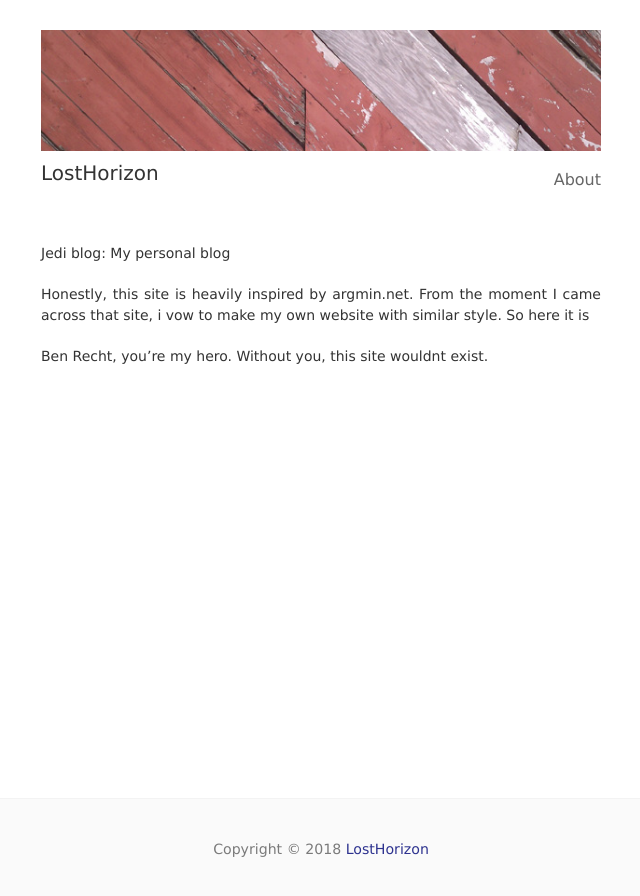
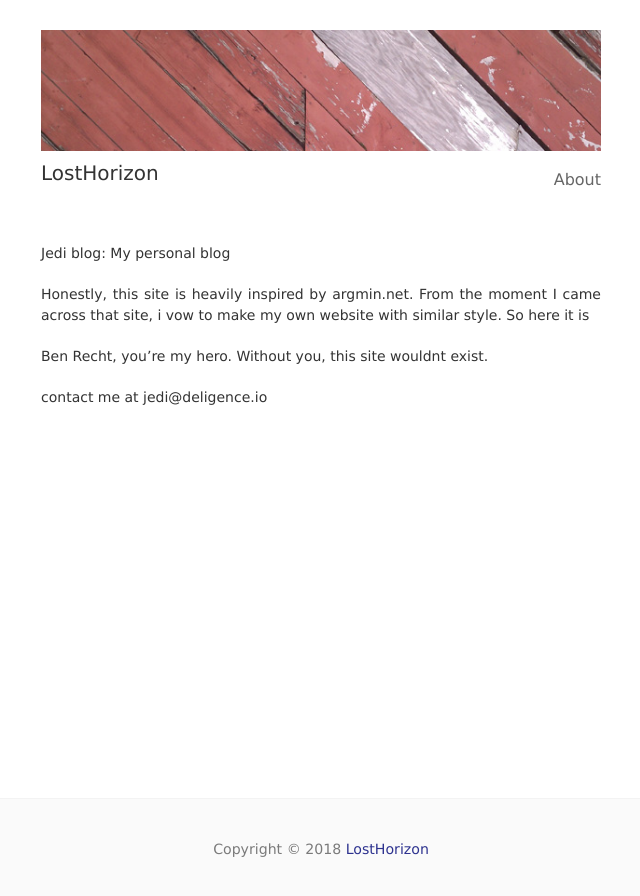
Before and after one commit to losthorizon/latex, a Jekyll site: the page built from about.md, in a window 1280 px wide. Shown: the top 896 px of the page, without its empty margins (319-959 px from the left). Built offline with Jekyll 4.4.1, drawn with Linux system fonts in a browser that asks for light colours; nearby versions of some CDN libraries.

Commit message:
Update about.md

```diff
--- a/about.md
+++ b/about.md
@@ -9,3 +9,5 @@ Jedi blog: My personal blog
 Honestly, this site is heavily inspired by argmin.net. From the moment I came across that site, i vow to make my own website with similar style. So here it is
 
 Ben Recht, you’re my hero. Without you, this site wouldnt exist.
+
+contact me at jedi@deligence.io
```
